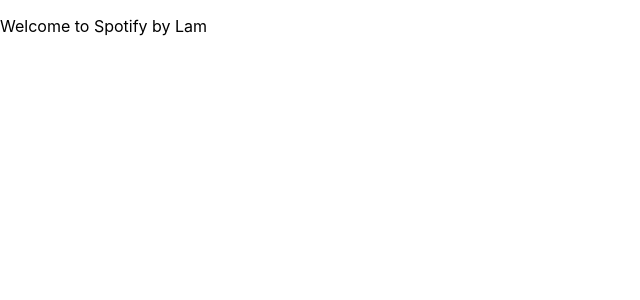
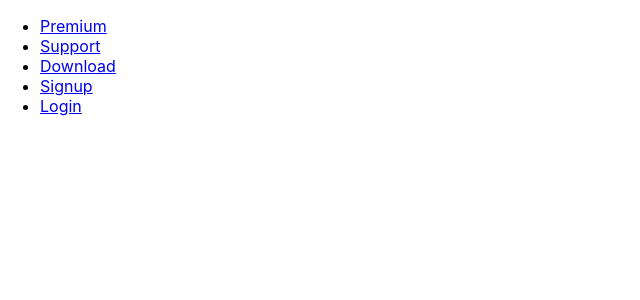
Before and after one commit to lamnguyenkn97/spotify_by_liam, a React (Create React App) app in the folder spotify-liam/: page / in a window 1280 px wide. Shown: the top 300 px of the page, without its empty margins (0-640 px from the left). Built offline with nearby package versions, Linux system fonts and the light colour scheme.

Commit message:
Add Layout files

```diff
--- a/spotify-liam/src/App.tsx
+++ b/spotify-liam/src/App.tsx
@@ -1,11 +1,16 @@
 import React from 'react';
 import './App.scss';
+import {BrowserRouter, Route, Routes} from "react-router-dom";
+import {Layout} from "./components/layout";
 
 function App() {
   return (
-    <div className="App">
-      <p>Welcome to Spotify by Lam</p>
-    </div>
+    <BrowserRouter>
+        <Routes>
+          <Route path="/" element={<Layout />}>
+          </Route>
+        </Routes>
+    </BrowserRouter>
   );
 }
 
--- /dev/null
+++ b/spotify-liam/src/components/layout/Layout.tsx
@@ -0,0 +1,31 @@
+import {Link, Outlet} from "react-router-dom";
+import React from "react";
+
+
+export const Layout: React.FC = () => {
+    return(
+        <>
+            <nav>
+                <ul>
+                    <li>
+                        <Link to="/premium">Premium</Link>
+                    </li>
+                    <li>
+                        <Link to="/support">Support</Link>
+                    </li>
+                    <li>
+                        <Link to="/download">Download</Link>
+                    </li>
+                    <li>
+                        <Link to="/signup">Signup</Link>
+                    </li>
+                    <li>
+                        <Link to="/login">Login</Link>
+                    </li>
+                </ul>
+            </nav>
+            <Outlet/>
+        </>
+
+    )
+}
--- /dev/null
+++ b/spotify-liam/src/components/layout/index.ts
@@ -0,0 +1 @@
+export * from './Layout'
--- a/spotify-liam/src/index.tsx
+++ b/spotify-liam/src/index.tsx
@@ -2,7 +2,6 @@
 import ReactDOM from 'react-dom/client';
 import './index.css';
 import App from './App';
-import reportWebVitals from './reportWebVitals';
 
 const root = ReactDOM.createRoot(
   document.getElementById('root') as HTMLElement
@@ -16,4 +15,3 @@
 // If you want to start measuring performance in your app, pass a function
 // to log results (for example: reportWebVitals(console.log))
 // or send to an analytics endpoint. Learn more: https://bit.ly/CRA-vitals
-reportWebVitals();
```
